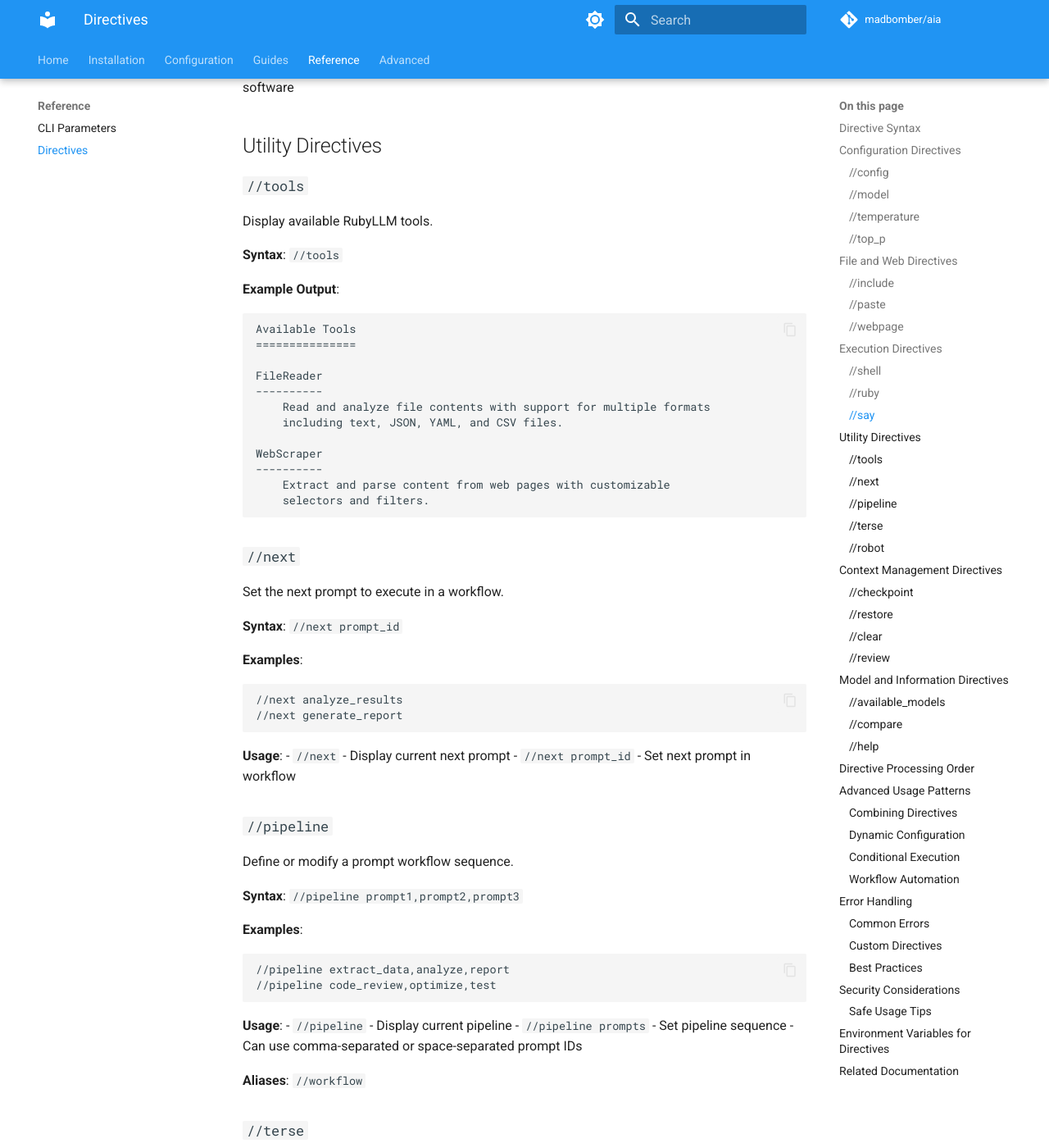
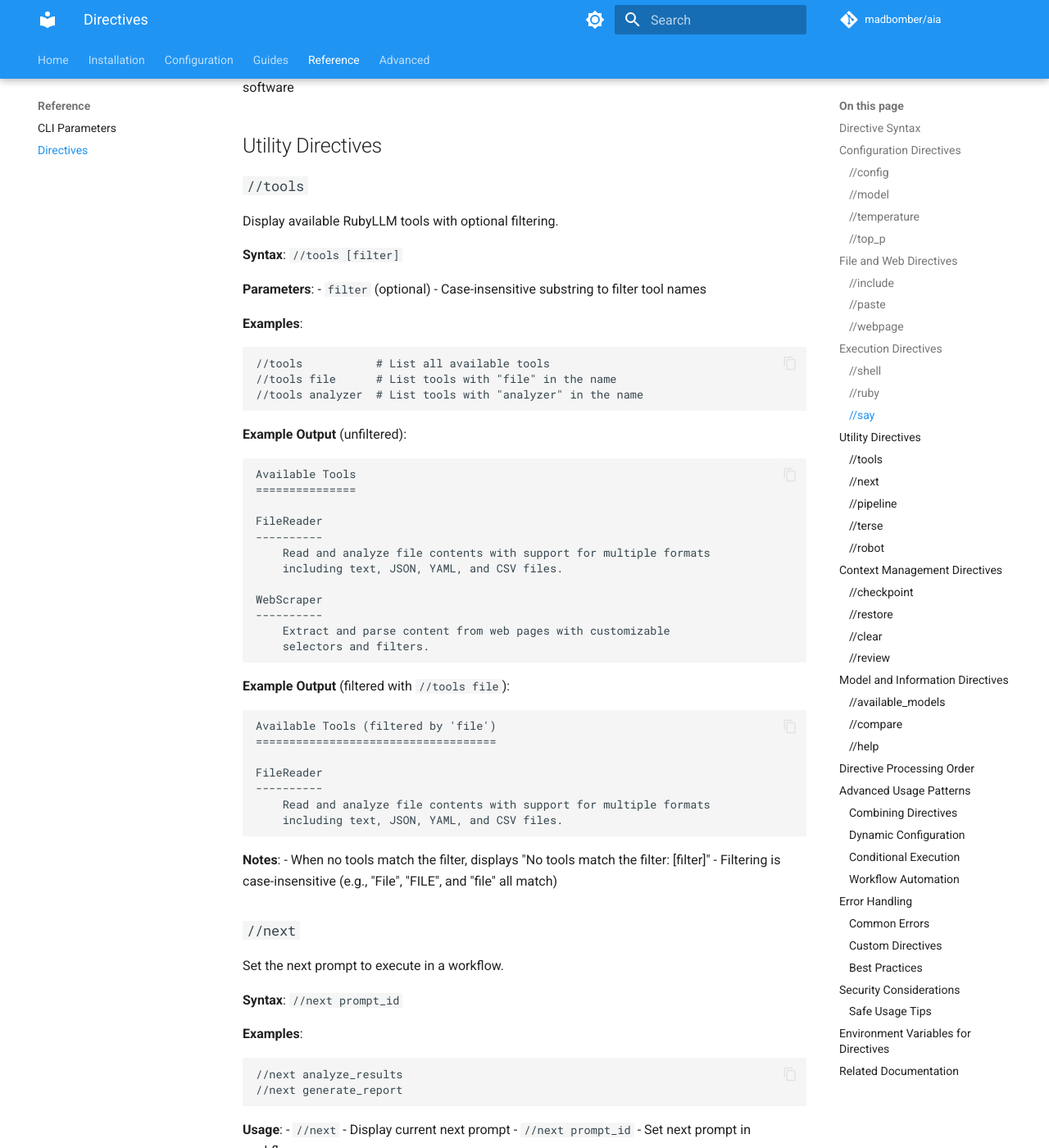
Before and after one commit to MadBomber/aia, an MkDocs documentation site: the page built from docs/directives-reference.md, in a window 1280 px wide and 1400 px high, scrolled down 4712 px. Shown: the whole window at 82% size. Built offline with MkDocs 1.6.1 and Material for MkDocs 9.7.7, drawn with Linux system fonts in a browser that asks for light colours; comment, search, counter and statistics services are not loaded; the version menu is left out.

Commit message:
Add optional filter to `//tools` directive
Enhance the `//tools` directive to support optional filtering of tools by name:

- Add support for case-insensitive substring filtering
- Update documentation to reflect new filtering capability
- Implement filter display in tool listing
- Add user-friendly messaging for no matches scenario

This improvement allows users to quickly find relevant tools by
filtering the tool list with a partial name match, improving
discoverability and usability of the tool directory.

````diff
--- a/docs/directives-reference.md
+++ b/docs/directives-reference.md
@@ -214,11 +214,21 @@ Speak text using system text-to-speech (macOS/Linux).
 ## Utility Directives
 
 ### `//tools`
-Display available RubyLLM tools.
+Display available RubyLLM tools with optional filtering.
 
-**Syntax**: `//tools`
+**Syntax**: `//tools [filter]`
 
-**Example Output**:
+**Parameters**:
+- `filter` (optional) - Case-insensitive substring to filter tool names
+
+**Examples**:
+```markdown
+//tools           # List all available tools
+//tools file      # List tools with "file" in the name
+//tools analyzer  # List tools with "analyzer" in the name
+```
+
+**Example Output** (unfiltered):
 ```
 Available Tools
 ===============
@@ -233,6 +243,21 @@ WebScraper
     Extract and parse content from web pages with customizable
     selectors and filters.
 ```
+
+**Example Output** (filtered with `//tools file`):
+```
+Available Tools (filtered by 'file')
+====================================
+
+FileReader
+----------
+    Read and analyze file contents with support for multiple formats
+    including text, JSON, YAML, and CSV files.
+```
+
+**Notes**:
+- When no tools match the filter, displays "No tools match the filter: [filter]"
+- Filtering is case-insensitive (e.g., "File", "FILE", and "file" all match)
 
 ### `//next`
 Set the next prompt to execute in a workflow.
````
Also changed, not shown: CHANGELOG.md (+7 -0 lines), README.md (+8 -1 lines).
